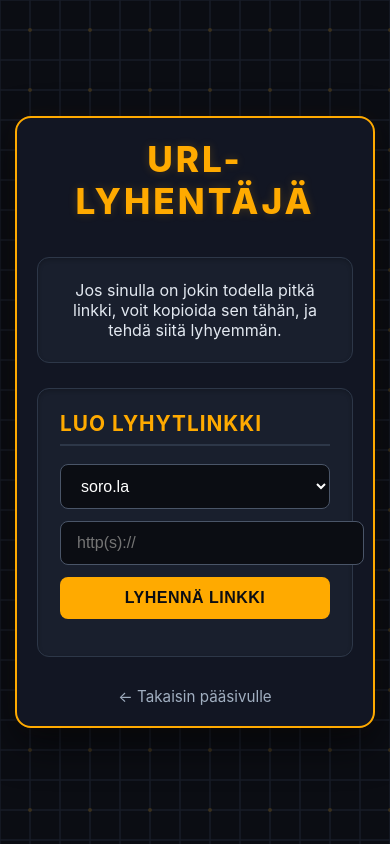
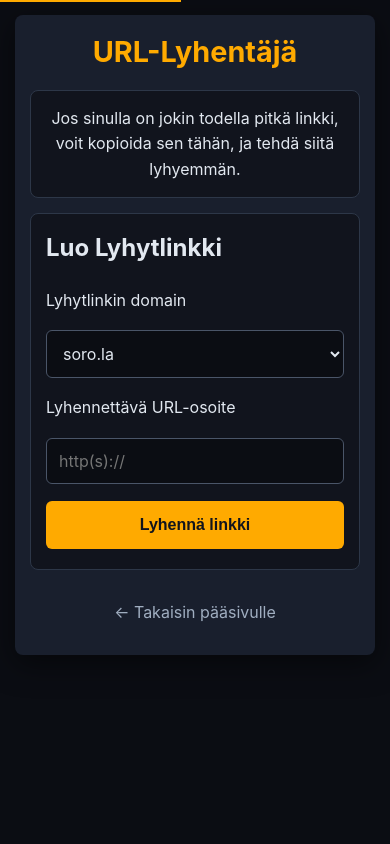
Before and after one commit to Domainmasteri/sorolan-sivu-vps, a website: page lyhennin/index.html in a window 390 px wide. Drawn offline with Linux system fonts and the light colour scheme.

Commit message:
Refactor CSS styles for layout and accessibility

```diff
--- a/tyylit/pohja.css
+++ b/tyylit/pohja.css
@@ -1,245 +1,199 @@
-/* ==========================================================================
-   SOROLA.FI - YHTEINEN UUSI ITSESTÄÄNTOIMIVA TUMMA TYYLI
-   ========================================================================== */
-
-body {
-    background-color: #0b0d13;
-    /* Viittaus uuteen SVG-taustakuvaan */
-    background-image: url("bg.svg");
-    color: #e2e8f0;
-    font-family: -apple-system, BlinkMacSystemFont, "Segoe UI", Roboto, Helvetica, Arial, sans-serif;
-    margin: 0;
-    padding: 30px 15px;
-    display: flex;
-    justify-content: center;
-    align-items: center;
-    min-height: 100vh;
+/* =========================================================
+   PERUSASETUKSET (Reset & Base)
+========================================================= */
+*, *::before, *::after {
+    /* Estää elementtejä kasvamasta yli 100% leveyden paddingin takia */
     box-sizing: border-box;
 }
 
-/* Yhteinen pääkontti kaikille sivuille */
-.laatikko {
-    background: rgba(20, 24, 36, 0.95);
-    border: 2px solid #ffaa00;
-    border-radius: 16px;
-    padding: 35px;
-    max-width: 650px; /* Admin-paneelissa tätä voi ylikirjoittaa leveämmäksi tarvittaessa */
-    width: 100%;
-    box-shadow: 0 15px 40px rgba(0, 0, 0, 0.6), 0 0 20px rgba(255, 170, 0, 0.05);
-    backdrop-filter: blur(8px);
+body {
+    margin: 0;
+    padding: 0;
+    background-color: #0b0d13; /* Tyylikäs tumma tausta */
+    color: #e2e8f0;
+    font-family: -apple-system, BlinkMacSystemFont, "Segoe UI", Roboto, Helvetica, Arial, sans-serif;
+    line-height: 1.6;
+    /* Estää tekstin koon automaattisen suurentumisen vaaka-asennossa puhelimilla */
+    -webkit-text-size-adjust: 100%;
 }
 
-/* Yleiset otsikot */
-.otsikko {
-    color: #ffaa00;
-    text-align: center;
-    margin-top: 0;
-    margin-bottom: 35px;
-    font-size: 2.2rem;
-    text-transform: uppercase;
-    letter-spacing: 3px;
-    font-weight: 800;
-    text-shadow: 0 0 10px rgba(255, 170, 0, 0.2);
+/* =========================================================
+   ASSETTELU (Layout)
+========================================================= */
+.laatikko {
+    width: 100%;
+    max-width: 800px;
+    margin: 40px auto;
+    padding: 30px;
+    background-color: #191f2d;
+    border-radius: 12px;
+    box-shadow: 0 8px 30px rgba(0,0,0,0.5);
 }
 
-/* Osiot (kuten adminissa tai lyhentimessä) */
-.admin-section, .osion-tausta {
-    background: #191f2d;
+.osion-tausta {
+    background-color: #11141d;
+    padding: 20px;
+    border-radius: 8px;
+    margin-bottom: 20px;
     border: 1px solid #2d3748;
-    border-radius: 12px;
-    padding: 22px;
-    margin-bottom: 25px;
-    box-shadow: inset 0 2px 4px rgba(0,0,0,0.2);
 }
 
-.admin-section h2, .admin-section h3, .osion-tausta h2 {
+/* =========================================================
+   TYPOGRAFIA
+========================================================= */
+.otsikko {
+    text-align: center;
+    color: #ffaa00;
     margin-top: 0;
-    margin-bottom: 18px;
-    color: #ffaa00;
-    border-bottom: 2px solid #2d3748;
-    padding-bottom: 8px;
-    font-size: 1.3rem;
-    text-transform: uppercase;
-    letter-spacing: 1px;
+    margin-bottom: 20px;
+    font-size: 2.2rem;
+    line-height: 1.2;
 }
 
-/* Flex-lomakerakenteet */
+h2 { font-size: 1.5rem; color: #e2e8f0; margin-top: 0; }
+h3 { font-size: 1.2rem; color: #a0aec0; margin-top: 0; }
+
+/* =========================================================
+   LOMAKKEET JA SYÖTTEET (Forms & Inputs)
+========================================================= */
+.syote {
+    width: 100%;
+    padding: 12px;
+    background-color: #0b0d13;
+    border: 1px solid #4a5568;
+    border-radius: 6px;
+    color: #e2e8f0;
+    font-size: 1rem;
+    font-family: inherit;
+    transition: border-color 0.2s ease;
+    /* Tärkeä puhelimilla, jottei selain zoomaa automaattisesti kenttää klikatessa */
+    font-size: 16px;
+}
+
+.syote:focus {
+    outline: none;
+    border-color: #ffaa00;
+}
+
+/* Flex-lomakkeet (esim. salasanakone ja tiedostonjako) */
 .flex-form {
     display: flex;
     gap: 12px;
-    margin-bottom: 15px;
+    align-items: center;
+    /* Antaa elementtien siirtyä uudelle riville, jos tila loppuu */
     flex-wrap: wrap;
 }
 
-/* Syötekentät */
-.syote {
-    flex: 1;
-    min-width: 200px;
-    background: #0b0d13;
-    border: 1px solid #4a5568;
-    color: #fff;
-    padding: 12px 16px;
-    border-radius: 8px;
-    font-size: 1rem;
-    transition: all 0.2s ease;
+.flex-form > * {
+    flex: 1 1 auto;
 }
 
-.syote:focus {
-    border-color: #ffaa00;
-    outline: none;
-    box-shadow: 0 0 8px rgba(255, 170, 0, 0.3);
-    background: #11141d;
+/* =========================================================
+   PAINIKKEET JA LINKIT (Buttons & Links)
+========================================================= */
+.nappula, .nappula1 {
+    display: inline-flex;
+    align-items: center;
+    justify-content: center;
+    width: 100%;
+    padding: 12px 20px;
+    border: none;
+    border-radius: 6px;
+    font-weight: bold;
+    font-size: 1rem;
+    cursor: pointer;
+    text-align: center;
+    text-decoration: none;
+    transition: opacity 0.2s, transform 0.1s, background-color 0.2s;
+    /* Kosketusnäyttöjä varten riittävä korkeus */
+    min-height: 48px;
 }
 
-/* Yleiset painikkeet */
-.nappula, .nappula1 {
-    display: inline-block;
-    text-align: center;
-    text-decoration: none;
-    background: #ffaa00;
-    color: #0b0d13;
-    border: none;
-    padding: 12px 26px;
-    border-radius: 8px;
-    font-size: 1rem;
-    font-weight: bold;
-    cursor: pointer;
-    transition: all 0.2s ease;
-    text-transform: uppercase;
-    letter-spacing: 0.5px;
-    box-sizing: border-box;
+.nappula {
+    background-color: #ffaa00;
+    color: #11141d;
 }
 
-.nappula:hover, .nappula1:hover {
-    background: #ffbb33;
-    box-shadow: 0 0 12px rgba(255, 170, 0, 0.4);
-    transform: translateY(-1px);
+.nappula:hover { opacity: 0.9; }
+.nappula:active { transform: scale(0.98); }
+
+.nappula1 {
+    background-color: #3b82f6;
+    color: white;
 }
 
-/* Alaspäin yhteensopivuus linkkilistojen napeille */
-.nappula1 {
-    width: 100%;
-    margin-bottom: 12px;
-}
+.nappula1:hover { background-color: #2563eb; }
+.nappula1:active { transform: scale(0.98); }
 
-/* Erikoisvärit */
-.nappi-puna { background-color: #ef4444; color: white; }
-.nappi-puna:hover { background-color: #dc2626; box-shadow: 0 0 12px rgba(239, 68, 68, 0.4); }
-
-.nappi-oranssi { background-color: #f97316; color: white; }
-.nappi-oranssi:hover { background-color: #ea580c; box-shadow: 0 0 12px rgba(249, 115, 22, 0.4); }
-
-.nappi-pieni { padding: 6px 14px; font-size: 0.85rem; border-radius: 6px; width: auto; margin-bottom: 0; }
-
-/* Taulukot (Vieraskirja, linkit jne.) */
-table {
-    width: 100%;
-    border-collapse: collapse;
-    margin-top: 15px;
-}
-
-th, td {
-    padding: 14px 12px;
-    text-align: left;
-    border-bottom: 1px solid #2d3748;
-}
-
-th {
-    color: #a0aec0;
-    font-weight: 700;
-    text-transform: uppercase;
-    font-size: 0.8rem;
-    letter-spacing: 1px;
-    background: rgba(11, 13, 19, 0.4);
-}
-
-tr:hover td { background: rgba(255, 255, 255, 0.02); }
-td { color: #e2e8f0; font-size: 0.95rem; }
-
-code {
-    background: #0b0d13;
-    padding: 5px 10px;
-    border-radius: 6px;
-    font-family: monospace;
-    color: #f6ad55;
-    font-weight: bold;
-    border: 1px solid #2d3748;
-}
-
-/* Linkit */
 .linkki-takaisin {
     display: block;
     text-align: center;
-    margin-top: 30px;
     color: #a0aec0;
     text-decoration: none;
-    transition: color 0.2s;
-    font-size: 0.95rem;
+    margin-top: 20px;
+    padding: 10px;
 }
 
-.linkki-takaisin:hover {
-    color: #ffaa00;
+.linkki-takaisin:hover { color: #ffaa00; }
+
+/* Saavutettavuus: Hyppää sisältöön linkki */
+.skip-to-content {
+    position: absolute;
+    top: -40px;
+    left: 0;
+    background: #ffaa00;
+    color: #11141d;
+    padding: 8px;
+    z-index: 100;
+    transition: top 0.2s;
+    font-weight: bold;
+}
+.skip-to-content:focus { top: 0; }
+
+/* =========================================================
+   TAULUKOT (Admin-paneeli ym.)
+========================================================= */
+.table-container {
+    width: 100%;
+    overflow-x: auto; /* Mahdollistaa sivuttaisskrollin mobiilissa taulukoiden kohdalla! */
+    margin-top: 15px;
+    border-radius: 8px;
 }
 
-/* Näyttölukulaite-linkki (piilossa mutta saavutettavissa) */
-.sr-only {
-    position: absolute;
-    width: 1px;
-    height: 1px;
-    padding: 0;
-    margin: -1px;
-    overflow: hidden;
-    clip: rect(0, 0, 0, 0);
-    white-space: nowrap;
-    border: 0;
-}
+/* =========================================================
+   MOBIILIOPTIMOINTI (Media Queries)
+========================================================= */
+@media (max-width: 650px) {
+    /* Pienennetään päälaatikon reunoja puhelimilla */
+    .laatikko {
+        margin: 15px auto;
+        padding: 20px 15px;
+        border-radius: 8px;
+        width: calc(100% - 30px); /* Jättää 15px reunan kummallekin puolelle */
+    }
 
-/* Hyppää sisältöön -linkki (esteettömyys) */
-.skip-to-content {
-    position: fixed;
-    top: -100%;
-    left: 50%;
-    transform: translateX(-50%);
-    background: #ffaa00;
-    color: #0b0d13;
-    padding: 10px 20px;
-    border-radius: 0 0 8px 8px;
-    font-weight: bold;
-    text-decoration: none;
-    z-index: 9999;
-    transition: top 0.2s;
-    text-align: center;
-    white-space: nowrap;
-    max-width: calc(100% - 30px);
-}
-.skip-to-content:focus {
-    top: 0;
-}
+    .osion-tausta {
+        padding: 15px;
+        margin-bottom: 15px;
+    }
 
-/* Näppäimistöfokus - painikkeet ja linkit */
-.nappula:focus-visible, .nappula1:focus-visible {
-    outline: 3px solid #ffaa00;
-    outline-offset: 3px;
-}
+    .otsikko {
+        font-size: 1.8rem;
+    }
 
-a:focus-visible {
-    outline: 2px solid #ffaa00;
-    outline-offset: 2px;
-    border-radius: 3px;
-}
+    /* Pakotetaan rinnakkaiset lomakekentät allekkain puhelimella */
+    .flex-form {
+        flex-direction: column;
+        align-items: stretch;
+    }
 
-@media (max-width: 768px) {
-    .laatikko { padding: 20px; }
-    .flex-form { flex-direction: column; }
-    .syote, .nappula { width: 100%; }
+    .flex-form > * {
+        width: 100%;
+        margin-bottom: 5px;
+    }
 
-    .skip-to-content {
-        left: 15px;
-        right: 15px;
-        transform: none;
-        width: calc(100% - 30px);
-        max-width: none;
-        white-space: normal;
-        text-align: center;
+    /* Etusivun nappilista */
+    .nappilista-ul li {
+        max-width: 100%; /* Antaa nappien viedä koko leveyden puhelimella */
     }
 }
```
